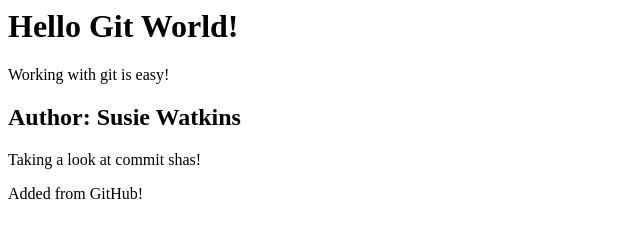
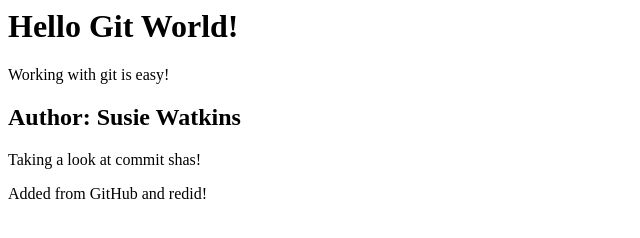
Before and after one commit to sewatkins/GitGithubMasterclass, a plain HTML site: page index.html in a window 1280 px wide. Shown: the full height of the page, 0-640 px from the left. Drawn offline with Linux system fonts and the light colour scheme.

Commit message:
Update index.html 2
cuz it's dumb

```diff
--- a/index.html
+++ b/index.html
@@ -10,5 +10,5 @@
     <p>Taking a look at commit shas!</p>
 </div>
 <div>
-    <p>Added from GitHub!</p>
+    <p>Added from GitHub and redid!</p>
 </div>
```
